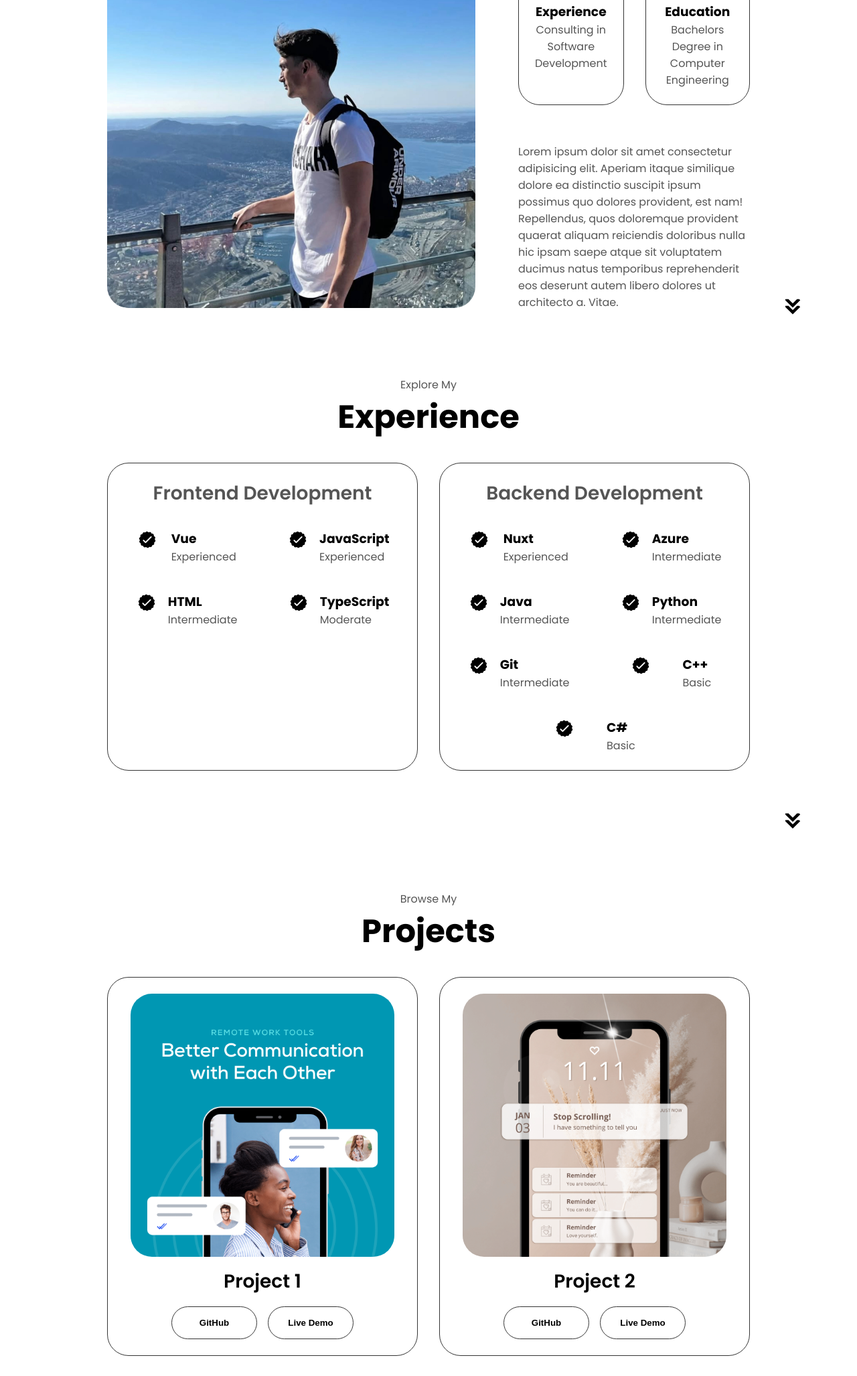
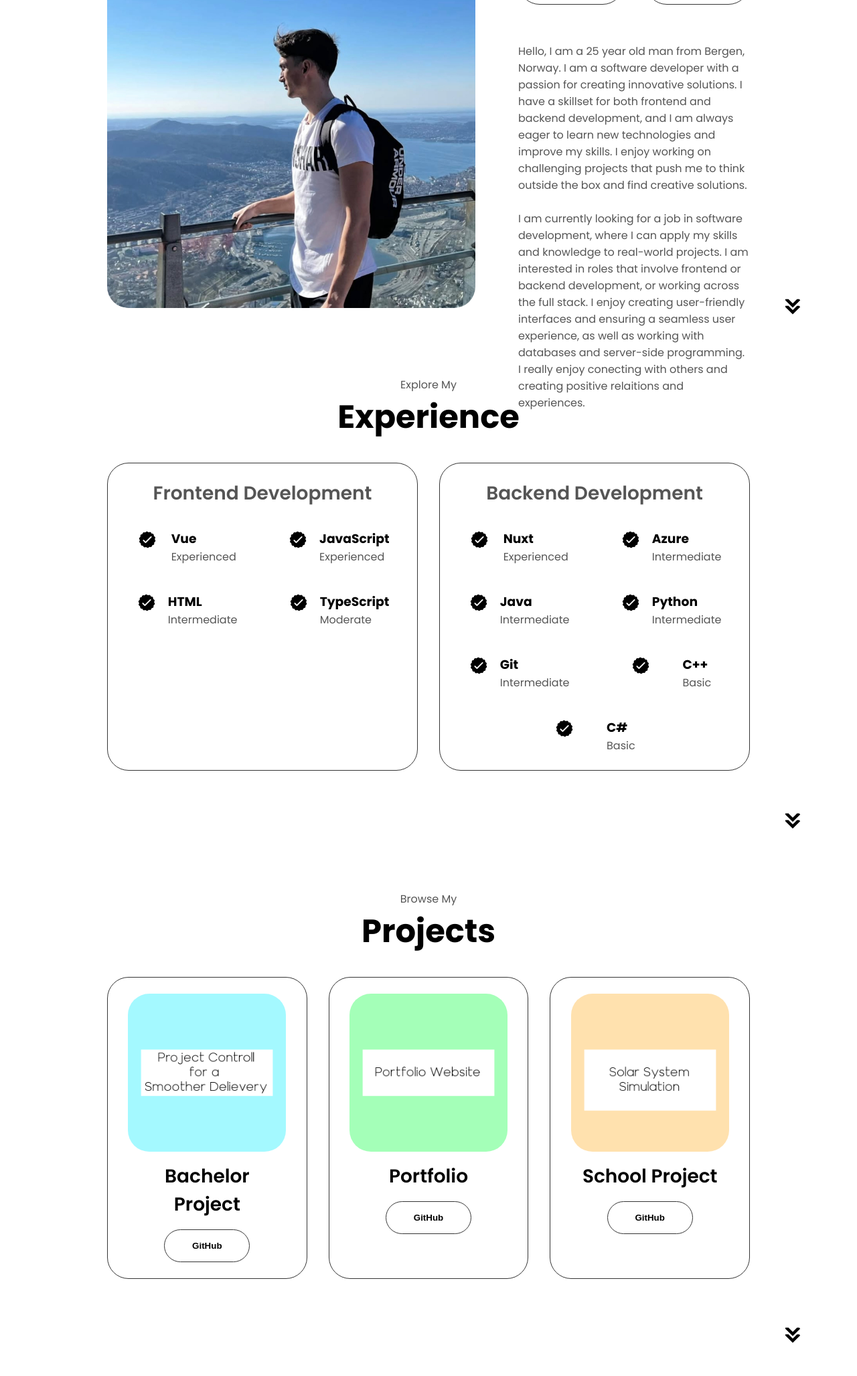
Before and after one commit to Mustazico/my-portfolio, a plain HTML site: page index.html in a window 1280 px wide. Shown: the part 1452-3507 px from the top of the page at 67% size. Drawn offline with Linux system fonts and the light colour scheme.

Commit message:
Update Projects and Biography
All necessary data should now be applied

```diff
--- a/index.html
+++ b/index.html
@@ -97,14 +97,14 @@
                     </div>
                 </div>
                 <div class="text-container">
-                    <p><br/>Lorem ipsum dolor sit amet consectetur adipisicing elit.
-                        Aperiam itaque similique dolore ea distinctio suscipit
-                        ipsum possimus quo dolores provident, est nam!
-                        Repellendus, quos doloremque provident quaerat aliquam
-                        reiciendis doloribus nulla hic ipsam saepe atque sit
-                        voluptatem ducimus natus temporibus reprehenderit eos
-                        deserunt autem libero dolores ut architecto a.
-                        Vitae.
+                    <p><br/>Hello, I am a 25 year old man from Bergen, Norway. I am a software developer with a passion
+                        for creating innovative solutions. I have a skillset for both frontend and backend development,
+                        and I am always eager to learn new technologies and improve my skills. I enjoy working on
+                        challenging projects that push me to think outside the box and find creative solutions.</p>
+                    <p><br/>I am currently looking for a job in software development, where I can apply my skills and knowledge to real-world projects.
+                         I am interested in roles that involve frontend or backend development, or working across the full stack.
+                          I enjoy creating user-friendly interfaces and ensuring a seamless user experience, as well as working with databases
+                            and server-side programming. I really enjoy conecting with others and creating positive relaitions and experiences.</p>
                     </p>
                 </div>
             </div>
@@ -259,6 +259,7 @@
             onclick="location.href='./#projects'">
         </div>
     </section>
+    <!-- Størrelse for skrift på bilde 84. Skrifttype Adolfine. Størrelse på bilde 1080x1080px -->
     <section id="projects">
         <p class="section__text__p1">Browse My </p>
         <h1 class="title">Projects</h1>
@@ -267,52 +268,52 @@
             <div class="details-container color-container">
                 <div class="article-container">
                     <img
-                    src="./assets/project-1.png"
-                    alt="Project 1"
+                    src="./assets/bachelor-project.png"
+                    alt="Bachelor Project"
                     class="project-img"/>
                 </div>
-                <h2 class="experience-sub-title project-title">Project 1</h2>
+                <h2 class="experience-sub-title project-title">Bachelor Project</h2>
                 <div class="btn-container">
                     <button class="btn btn-color-2 project-btn" onclick="location.href='https://github.com/Mustazico/gates'">
                         GitHub
                     </button>
-                    <button class="btn btn-color-2 project-btn" onclick="location.href='https://github.com/Mustazico/gates'">
+                    <!-- <button class="btn btn-color-2 project-btn" onclick="location.href='https://github.com/Mustazico/gates'">
                         Live Demo
-                    </button>
+                    </button> -->
                 </div>
             </div>
             <div class="details-container color-container">
                 <div class="article-container">
                     <img
-                    src="./assets/project-2.png"
-                    alt="Project 2"
+                    src="./assets/portfolio-project.png"
+                    alt="Portfolio"
                     class="project-img"/>
                 </div>
-                <h2 class="experience-sub-title project-title">Project 2</h2>
+                <h2 class="experience-sub-title project-title">Portfolio</h2>
                 <div class="btn-container">
-                    <button class="btn btn-color-2 project-btn" onclick="location.href='https://github.com/Mustazico/gates'">
+                    <button class="btn btn-color-2 project-btn" onclick="location.href='https://github.com/Mustazico/my-portfolio'">
                         GitHub
                     </button>
-                    <button class="btn btn-color-2 project-btn" onclick="location.href='https://github.com/Mustazico/gates'">
+                    <!-- <button class="btn btn-color-2 project-btn" onclick="location.href='https://github.com/Mustazico/gates'">
                         Live Demo
-                    </button>
+                    </button> -->
                 </div>
             </div>
             <div class="details-container color-container">
                 <div class="article-container">
                     <img
-                    src="./assets/project-3.png"
-                    alt="Project 3"
+                    src="./assets/solar-project.png"
+                    alt="Solar System Project"
                     class="project-img"/>
                 </div>
-                <h2 class="experience-sub-title project-title">Project 3</h2>
+                <h2 class="experience-sub-title project-title">School Project</h2>
                 <div class="btn-container">
-                    <button class="btn btn-color-2 project-btn" onclick="location.href='https://github.com/Mustazico/gates'">
+                    <button class="btn btn-color-2 project-btn" onclick="location.href='https://github.com/Mustazico/SpaceProgram'">
                         GitHub
                     </button>
-                    <button class="btn btn-color-2 project-btn" onclick="location.href='https://github.com/Mustazico/gates'">
+                    <!-- <button class="btn btn-color-2 project-btn" onclick="location.href='https://github.com/Mustazico/gates'">
                         Live Demo
-                    </button>
+                    </button> -->
                 </div>
             </div></div>
         </div>
```
Also changed, not shown: assets/bachelor-project.png (added), assets/portfolio-project.png (added), assets/solar-project.png (added).
